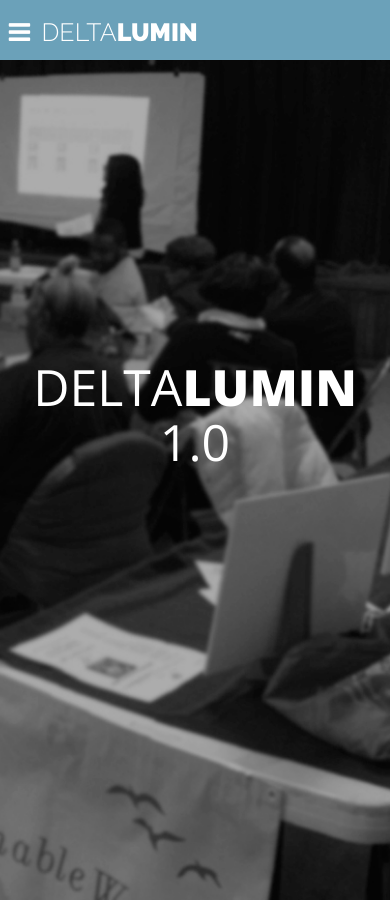
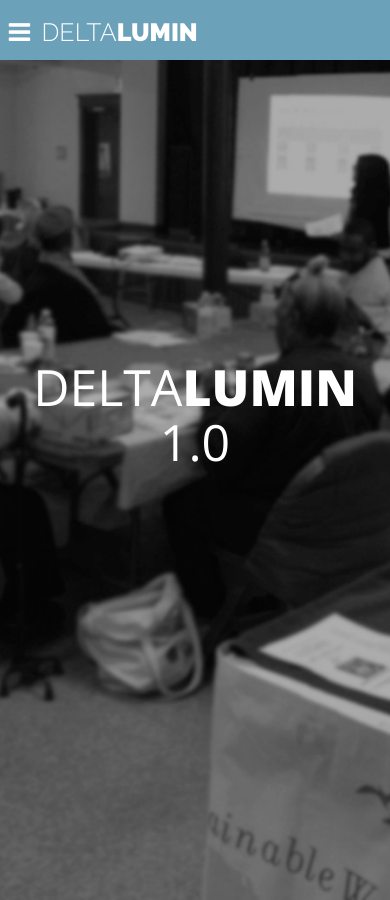
Before and after one commit to DeltaInstitute/lumin_research, a Jekyll site: the page built from index.html, in a window 390 px wide and 900 px high. Built offline with Jekyll 4.4.1, drawn with Linux system fonts in a browser that asks for light colours; nearby versions of some CDN libraries.

Commit message:
upload mobile intro img version

```diff
--- a/style/style.css
+++ b/style/style.css
@@ -2413,6 +2413,10 @@
 
 
 @media screen and (max-width: 650px) {
+  .intro {
+    background-image: url('../img/wholeroom_blur_mobile.jpg');
+  }
+
   .intro h1 {
     font-size:50px;
   }
```
Also changed, not shown: img/wholeroom_blur_mobile.jpg (added), 2 other files.
